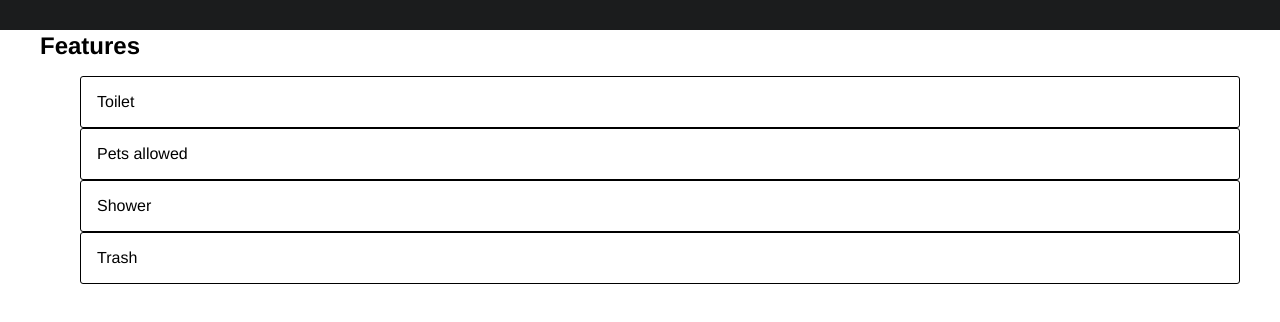
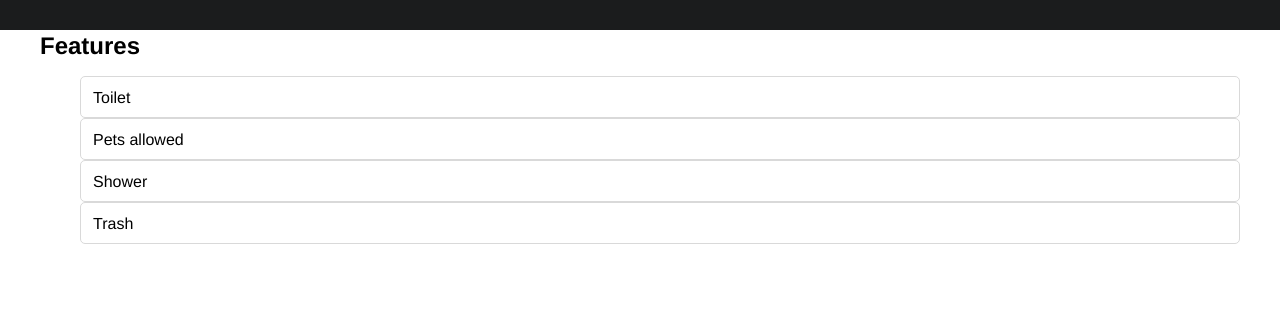
Before and after one commit to wwwidmer/hipcamp, a React app: page / in a window 1280 px wide. Shown: the top 322 px of the page. Built offline with nearby package versions, Linux system fonts and the light colour scheme; some icons are missing.

Commit message:
some ux changes

```diff
--- a/src/components/pages/campground/Feature.js
+++ b/src/components/pages/campground/Feature.js
@@ -18,17 +18,19 @@ class Feature extends React.Component {
         const { title, presence, subfeatures, key } = this.props;
         const { hideSubfeatures } = this.state;
         const color = presence ? 'green' : 'red';
-        const hidden = (features || []).length ? '' : 'hidden';
-        const showOrHide = hideSubfeatures ? 'toggle down icon' : 'toggle up icon';
-        const checked = presence ? 'check circle outline icon': 'radio icon'
+        const hidden = (subfeatures || []).length ? '' : 'hidden';
+        const showOrHide = hideSubfeatures ? 'chevron down icon' : 'chevron up icon';
+        const checked = presence ? 'checkmark icon': 'minus icon'
 
         return (
-          <li className={`feature ${color}`} onClick={this.toggleSubfeatures}>
-            <i className={`${color} ${checked}`} />
-            <div>
-              {title}
+          <li className={`feature ${color}`}>
+            <div className="inline clickable" onClick={this.toggleSubfeatures}>
+              <i className={`${color} ${checked}`} />
+              <div>
+                {title}
+              </div>
+              <i className={`${showOrHide} ${hidden} clickable`}/>
             </div>
-            <i className={`${showOrHide} ${hidden} clickable`}/>
             <FeatureList
               features={subfeatures} subfeature={true} hidden={hideSubfeatures}
             />
--- a/src/index.js
+++ b/src/index.js
@@ -1,5 +1,6 @@
 import React from 'react';
 import ReactDOM from 'react-dom';
+import 'semantic-ui-icon/icon.min.css';
 
 
 import App from './App'
--- a/src/style.scss
+++ b/src/style.scss
@@ -27,17 +27,27 @@ $font-stack: Helvetica, sans-serif;
 }
 
 .hidden {
-  display: none;
+  display: none !important;
 }
 .clickable {
-  pointer: cursor;
+  cursor: pointer;
 }
 .feature {
-  padding: 1em;
+  padding: .75em;
   list-style-type: none;
-  border: 1px #000 solid;
-  border-radius: 3px;
+  border: 1px #D9D9D9 solid;
+  border-radius: 5px;
 
+  .inline  {
+    min-height: 1em;
+
+    * {
+      float: left;
+    }
+    i.chevron {
+      margin-left: .5em;
+    }
+  }
   .subfeature {
     .feature {
       border: none;
--- a/webpack.config.js
+++ b/webpack.config.js
@@ -26,7 +26,7 @@ module.exports = {
         },
         {
           test: /\.s?css$/,
-          use:  extractSass.extract( {
+          use: extractSass.extract( {
             use: [
               'css-loader',
               'sass-loader'
@@ -35,8 +35,8 @@ module.exports = {
           })
         },
         {
-          test: /\.(eot|svg|ttf|woff|woff2)$/,
-          loader: 'file-loader?name=/fonts/[name].[ext]'
+          test: /\.(ttf|eot|svg|woff(2)?)(\?[a-z0-9=&.]+)?$/,
+          loader: 'file-loader'
         }
       ]
     },
```
Also changed, not shown: 1 other file (tests, documents, lock files or other folders).
